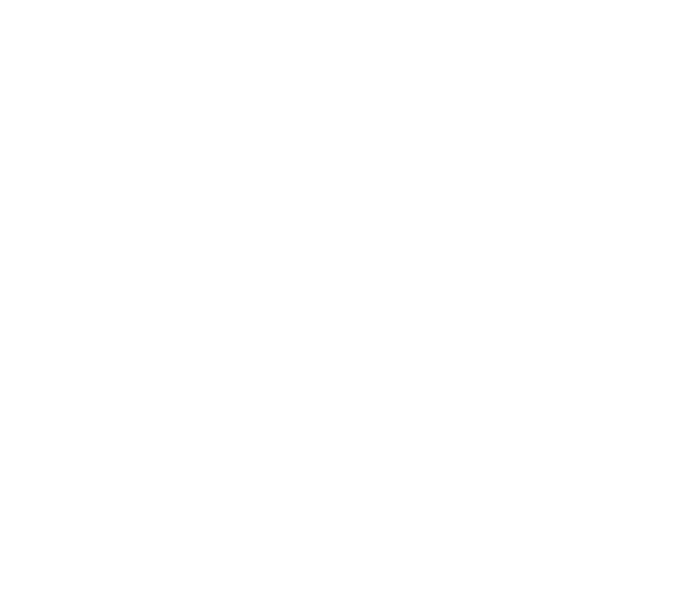
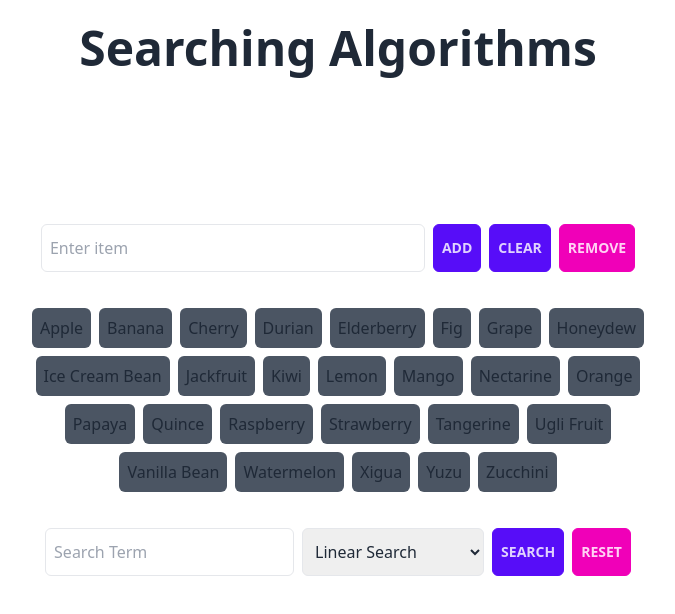
Before and after one commit to Berkanktk/Algorithm-visualizer, a SvelteKit app: page /searching in a window 1280 px wide. Shown: the top 614 px of the page, without its empty margins (302-977 px from the left). Built offline with nearby package versions, Linux system fonts and the light colour scheme.

Commit message:
Added searching algorithms

```diff
--- a/src/routes/searching/+page.svelte
+++ b/src/routes/searching/+page.svelte
@@ -1,5 +1,173 @@
 <script lang="ts">
-    import type { PageData } from './$types';
+    import { delay } from "$lib/helpers";
 
-    export let data: PageData;
+    let data = ["Apple" , "Banana" , "Cherry" , "Durian" , "Elderberry" , "Fig" , "Grape" , "Honeydew" , "Ice Cream Bean" , "Jackfruit" , "Kiwi" , "Lemon" , "Mango" , "Nectarine" , "Orange" , "Papaya" , "Quince" , "Raspberry" , "Strawberry" , "Tangerine" , "Ugli Fruit" , "Vanilla Bean" , "Watermelon" , "Xigua" , "Yuzu" , "Zucchini"];
+
+    let textArea: any;
+    let searchTerm: any;
+    let selectedSearch: any = ["Linear Search", "Binary Search", "Jump Search","Exponential Search"];
+    let selected: any = "Linear Search";
+    let currentStep: any;
+    let speed = 400;
+    let visited: any = [];
+
+    function addToList() {
+        data = [...data, textArea];
+        textArea = "";
+    }
+
+    function removeFromList() {
+        const index = data.indexOf(textArea);
+        if (index !== -1) {
+            data.splice(index, 1);
+        }
+
+        data = [...data];
+        textArea = "";
+    }
+
+    function search() {
+        if(selected == "Linear Search") {
+            linearSort(searchTerm);
+        } else if(selected == "Binary Search") {
+            binarySort(searchTerm);
+        } else if(selected == "Jump Search") {
+            jumpSort(searchTerm);
+        } else if(selected == "Exponential Search") {
+            exponentialSort(searchTerm);
+        }
+    }
+
+    async function linearSort(goal: any){
+        if(data.includes(goal)) {
+            for(let i = 0; i < data.length; i++) {
+                visited = [...visited, i];
+                currentStep = i;
+                await delay(250);
+
+                if (data[i] == goal) {
+                    return i;
+                }
+            }
+            return -1;
+        }
+    }
+
+    async function binarySort(goal: any){
+        if(data.includes(goal)) {
+            let left = 0;
+            let right = data.length - 1;
+            let mid = Math.floor((left + right) / 2);
+
+            while (left <= right) {
+                visited = [...visited, mid];
+                currentStep = mid;
+                await delay(speed);
+
+                if (data[mid] == goal) {
+                    return mid;
+                } else if (data[mid] < goal) {
+                    left = mid + 1;
+                } else {
+                    right = mid - 1;
+                }
+                mid = Math.floor((left + right) / 2);
+            }
+            return -1;
+        }
+    }
+
+    async function jumpSort(goal: any){
+        if(data.includes(goal)) {
+            let n = data.length;
+            let step = Math.floor(Math.sqrt(n));
+            let prev = 0;
+
+            while (data[Math.min(step, n) - 1] < goal) {
+                visited = [...visited, Math.min(step, n) - 1];
+                currentStep = Math.min(step, n) - 1;
+                await delay(speed);
+
+                prev = step;
+                step += Math.floor(Math.sqrt(n));
+                if (prev >= n) {
+                    return -1;
+                }
+            }
+
+            while (data[prev] < goal) {
+                visited = [...visited, prev];
+                currentStep = prev;
+                await delay(speed);
+
+                prev++;
+                if (prev == Math.min(step, n)) {
+                    return -1;
+                }
+            }
+
+            if (data[prev] == goal) {
+                visited = [...visited, prev];
+                currentStep = prev;
+                return prev;
+            }
+            return -1;
+        }
+    }
+
+    async function exponentialSort(goal: any){
+        if(data.includes(goal)) {
+            if (data[0] == goal) {
+                return 0;
+            }
+
+            let i = 1;
+            while (i < data.length && data[i] <= goal) {
+                visited = [...visited, i];
+                currentStep = i;
+                await delay(speed);
+
+                i = i * 2;
+            }
+
+            return binarySort(goal);
+        }
+    }
 </script>
+
+<h1 class="text-5xl font-bold mb-12 text-center mt-6">Searching Algorithms</h1>
+
+<div class="flex flex-col mx-auto gap-y-8 items-center h-screen justify-center absolute">
+
+    <div  class="flex space-x-2">
+        <input type="text" class="p-2 rounded-md border w-96" bind:value={textArea} placeholder="Enter item" />
+
+        <div class="flex space-x-2">
+            <button class="p-2 btn btn-primary rounded-md" on:click={addToList}>Add</button>
+            <button class="p-2 btn btn-primary rounded-md" on:click={() => data = []}>Clear</button>
+            <button class="p-2 btn btn-secondary rounded-md" on:click={removeFromList}>Remove</button>
+        </div>
+    </div>
+
+    <div class="flex flex-col items-center justify-center w-1/2">
+        <div class="flex flex-wrap justify-center">
+            {#each data as item, i (i)}
+                <div class="bg-gray-600 p-2 m-1 rounded-md" style="background-color: {currentStep == i ? 'green' : visited.includes(i) ? 'green' : ''};">{item}</div>
+            {/each}
+        </div>
+    </div>
+
+    <div class="flex space-x-2">
+        <input type="text" class="p-2 rounded-md border " bind:value={searchTerm} placeholder="Search Term" />
+
+        <select class="p-2 rounded-md border" bind:value={selected}>
+            {#each selectedSearch as item, i (i)}
+            <option value={item}>{item}</option>
+            {/each}
+        </select>
+
+        <button class="p-2 btn btn-primary rounded-md" on:click={search}>Search</button>
+        <button class="p-2 btn btn-secondary rounded-md" on:click={() => location.reload()}>Reset</button>
+    </div>
+
+</div>
```
